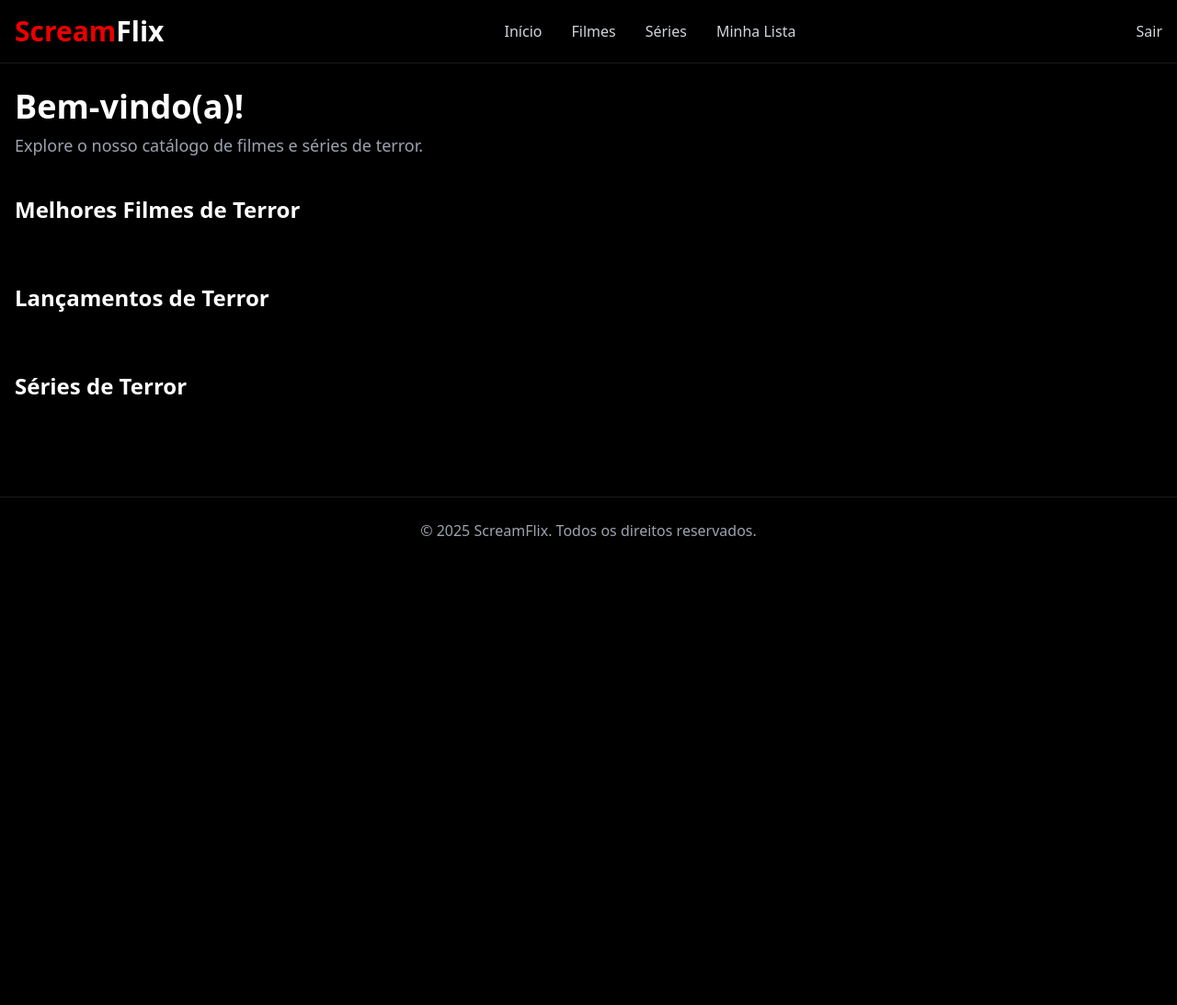
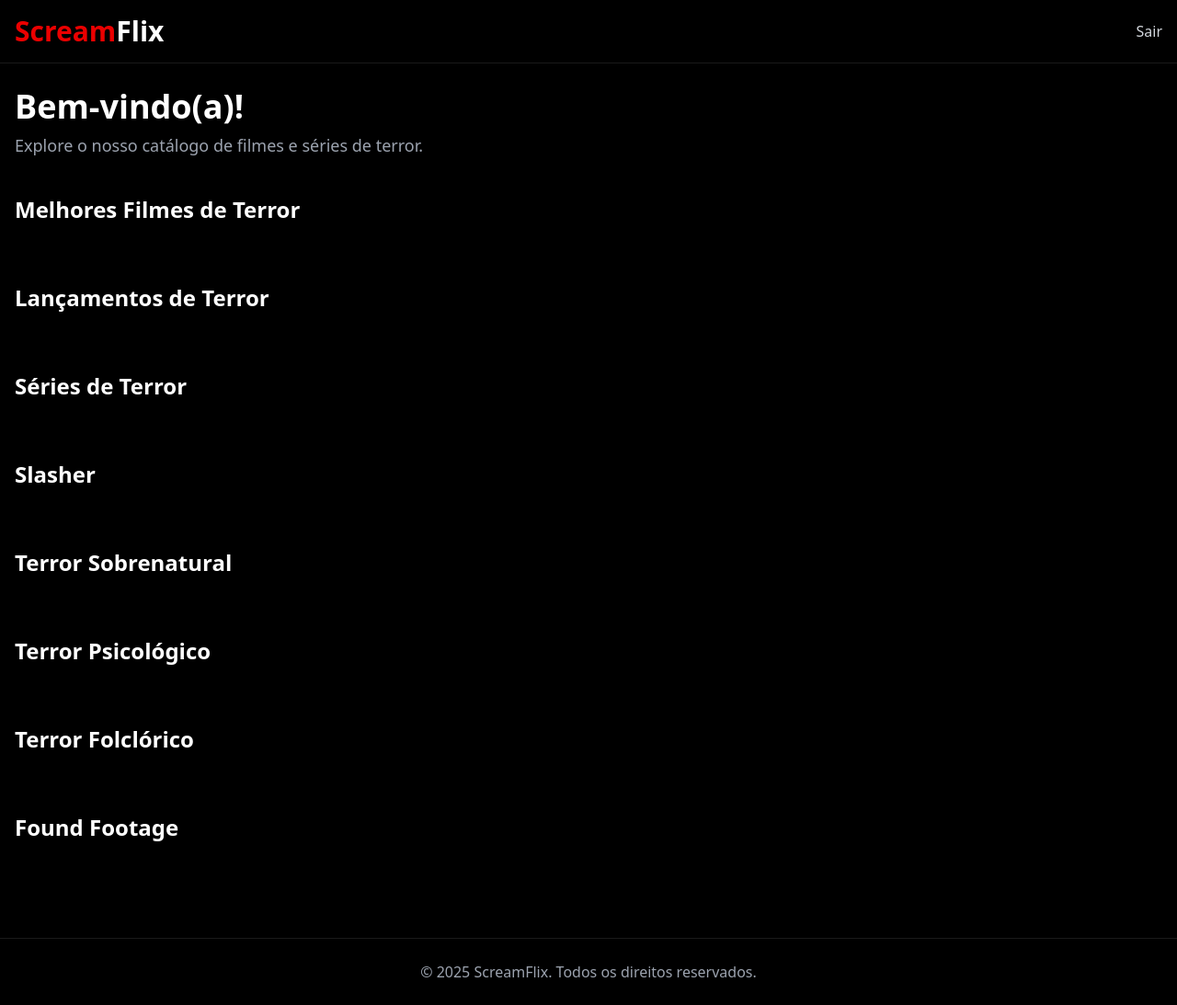
Before and after one commit to JoaoGarbin/ScreamFlix, a plain HTML site: page catalog.html in a window 1280 px wide. Shown: the whole page at 92% size. Before the commit the page ends 800 px from the top, so only its background shows below. Drawn offline with nearby package versions, Linux system fonts and the light colour scheme.

Commit message:
Git Pages Fix 4

```diff
--- a/catalog.html
+++ b/catalog.html
@@ -13,12 +13,6 @@
             <a href="catalog.html" class="text-3xl font-bold" style="text-shadow: 2px 2px 4px rgba(0,0,0,0.3);">
                 <span class="text-primary-red">Scream</span><span class="text-white">Flix</span>
             </a>
-            <ul class="hidden md:flex space-x-8 items-center">
-                <li><a href="#" class="border-b-2 border-transparent hover:border-primary-red pb-1 transition-colors duration-300">Início</a></li>
-                <li><a href="#" class="border-b-2 border-transparent hover:border-primary-red pb-1 transition-colors duration-300">Filmes</a></li>
-                <li><a href="#" class="border-b-2 border-transparent hover:border-primary-red pb-1 transition-colors duration-300">Séries</a></li>
-                <li><a href="#" class="border-b-2 border-transparent hover:border-primary-red pb-1 transition-colors duration-300">Minha Lista</a></li>
-            </ul>
             <div class="hidden md:flex items-center space-x-4">
                 <a href="index.html" class="hover:text-primary-red transition-colors duration-300">Sair</a>
             </div>
@@ -29,18 +23,47 @@
             <h1 id="welcome-message" class="text-3xl md:text-4xl font-bold text-white mb-2">Bem-vindo(a)!</h1>
             <p class="text-lg text-gray-400">Explore o nosso catálogo de filmes e séries de terror.</p>
         </header>
+
         <section class="mb-12">
             <h2 class="text-2xl font-bold text-white mb-4">Melhores Filmes de Terror</h2>
             <div id="best-movies-container" class="grid grid-cols-2 sm:grid-cols-3 md:grid-cols-4 lg:grid-cols-6 gap-4"></div>
         </section>
+
         <section class="mb-12">
             <h2 class="text-2xl font-bold text-white mb-4">Lançamentos de Terror</h2>
             <div id="new-releases-container" class="grid grid-cols-2 sm:grid-cols-3 md:grid-cols-4 lg:grid-cols-6 gap-4"></div>
         </section>
+
         <section class="mb-12">
             <h2 class="text-2xl font-bold text-white mb-4">Séries de Terror</h2>
             <div id="series-container" class="grid grid-cols-2 sm:grid-cols-3 md:grid-cols-4 lg:grid-cols-6 gap-4"></div>
         </section>
+
+        <section class="mb-12">
+            <h2 class="text-2xl font-bold text-white mb-4">Slasher</h2>
+            <div id="slasher-container" class="grid grid-cols-2 sm:grid-cols-3 md:grid-cols-4 lg:grid-cols-6 gap-4"></div>
+        </section>
+
+        <section class="mb-12">
+            <h2 class="text-2xl font-bold text-white mb-4">Terror Sobrenatural</h2>
+            <div id="supernatural-container" class="grid grid-cols-2 sm:grid-cols-3 md:grid-cols-4 lg:grid-cols-6 gap-4"></div>
+        </section>
+
+        <section class="mb-12">
+            <h2 class="text-2xl font-bold text-white mb-4">Terror Psicológico</h2>
+            <div id="psychological-container" class="grid grid-cols-2 sm:grid-cols-3 md:grid-cols-4 lg:grid-cols-6 gap-4"></div>
+        </section>
+
+        <section class="mb-12">
+            <h2 class="text-2xl font-bold text-white mb-4">Terror Folclórico</h2>
+            <div id="folk-container" class="grid grid-cols-2 sm:grid-cols-3 md:grid-cols-4 lg:grid-cols-6 gap-4"></div>
+        </section>
+
+        <section class="mb-12">
+            <h2 class="text-2xl font-bold text-white mb-4">Found Footage</h2>
+            <div id="found-footage-container" class="grid grid-cols-2 sm:grid-cols-3 md:grid-cols-4 lg:grid-cols-6 gap-4"></div>
+        </section>
+
     </main>
     <footer class="bg-primary-black text-gray-400 text-center py-6 border-t border-secondary-black">
         <div class="container mx-auto">
--- a/scripts.js
+++ b/scripts.js
@@ -262,6 +262,11 @@ document.addEventListener('DOMContentLoaded', () => {
                         'Melhores Filmes de Terror': document.getElementById('best-movies-container'),
                         'Lançamentos de Terror': document.getElementById('new-releases-container'),
                         'Séries de Terror': document.getElementById('series-container'),
+                        'Slasher': document.getElementById('slasher-container'),
+                        'Terror Sobrenatural': document.getElementById('supernatural-container'),
+                        'Terror Psicológico': document.getElementById('psychological-container'),
+                        'Terror Folclórico': document.getElementById('folk-container'),
+                        'Found Footage': document.getElementById('found-footage-container'),
                     };
                     Object.values(containers).forEach(c => { if (c) c.innerHTML = ''; });
 
```
